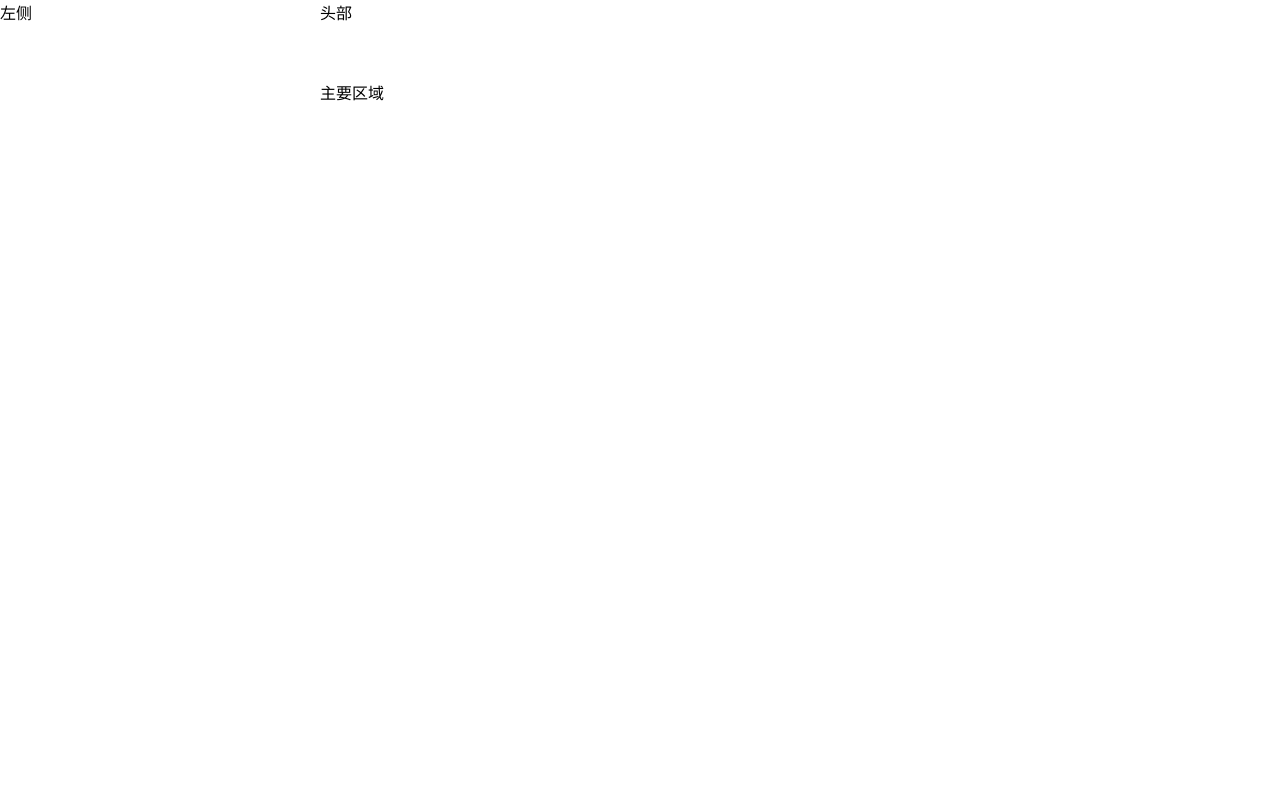
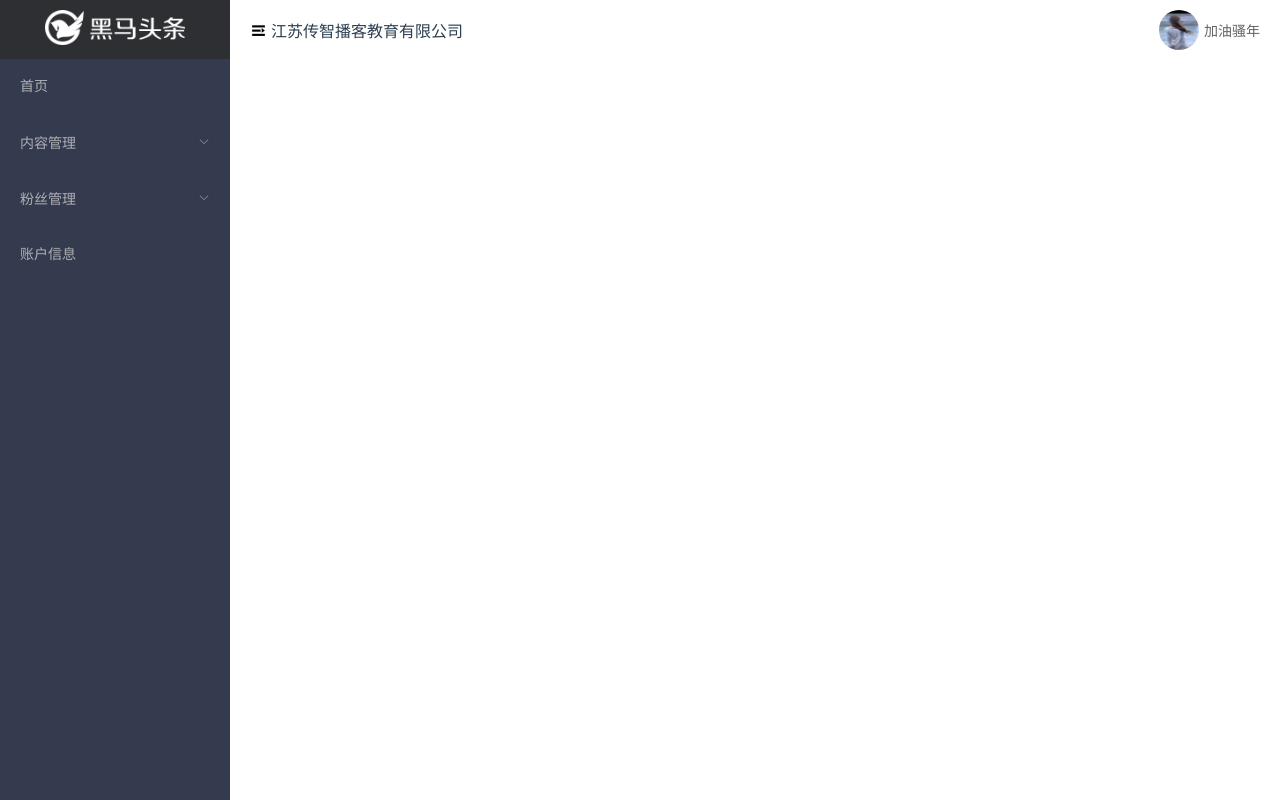
Before and after one commit to lmx15026569517/heimatoutiao89, a Vue app: page /#/home in a window 1280 px wide. Built offline with nearby package versions, Linux system fonts and the light colour scheme.

Commit message:
黑马头条pc-主页模块-头部结构及下拉菜单

```diff
--- /dev/null
+++ b/src/components/layout-aside.vue
@@ -0,0 +1,55 @@
+<template>
+<!-- 左侧导航 -->
+  <div class='layout-aside'>
+    <div class='title'>
+      <img src="../assets/img/logo_admin.png" alt="">
+    </div>
+  <el-menu style="width:231px" background-color="#353b4e" text-color="#adafb5" active-text-color="#ffd04b">
+    <!-- 导航组件 -->
+    <el-menu-item>
+      首页
+    </el-menu-item>
+    <!-- 二级导航   bug 就是因为分组 没有index值 =1或2   -->
+    <el-submenu index="1">
+      <!-- 具名插槽 -->
+        <span slot='title'>内容管理</span>
+        <!-- 放置 el-menu-item -->
+        <el-menu-item>发布文章</el-menu-item>
+        <el-menu-item>内容列表</el-menu-item>
+        <el-menu-item>评价列表</el-menu-item>
+        <el-menu-item>素材管理</el-menu-item>
+    </el-submenu>
+    <el-submenu index="2">
+        <span slot='title'>粉丝管理</span>
+        <el-menu-item>图文数据</el-menu-item>
+        <el-menu-item>粉丝列表</el-menu-item>
+        <el-menu-item>粉丝概况</el-menu-item>
+        <el-menu-item>粉丝列表</el-menu-item>
+
+    </el-submenu>
+      <el-menu-item>
+        账户信息
+      </el-menu-item>
+  </el-menu>
+</div>
+</template>
+<script>
+export default {
+
+}
+</script>
+
+<style lang='less' scoped>
+.layout-aside{
+  width: 230px;
+  .title{
+    text-align: center;
+    background-color: #2e2f32;
+    padding: 10px 0;
+    img{
+      height: 35px;
+    }
+  }
+}
+
+</style>
--- /dev/null
+++ b/src/components/layout-header.vue
@@ -0,0 +1,58 @@
+<template>
+  <!-- 头部组件 -->
+  <el-row class='layout-header' type="flex" align="middle" justify="space-between">
+    <!-- 左侧 -->
+    <el-col class='left' :span="6">
+        <!-- 左侧图标 -->
+        <i class='el-icon-s-unfold'></i>
+        <span class="title">江苏传智播客教育有限公司</span>
+    </el-col>
+    <!-- 右侧 -->
+    <el-col class='right' :span="4">
+        <el-row type="flex" justify="end" align="middle">
+          <img src="../assets/img/lmx.jpg" alt="">
+          <!-- 下拉菜单 -->
+          <el-dropdown>
+            <span>加油骚年</span>
+            <!-- 下拉菜单是一个具名插槽 -->
+            <el-dropdown-menu slot="dropdown">
+                <el-dropdown-item>个人信息</el-dropdown-item>
+                <el-dropdown-item>Git地址</el-dropdown-item>
+                <el-dropdown-item>退出</el-dropdown-item>
+            </el-dropdown-menu>
+          </el-dropdown>
+        </el-row>
+
+    </el-col>
+
+  </el-row>
+</template>
+
+<script>
+export default {
+
+}
+</script>
+
+<style lang='less' scoped>
+ .layout-header{
+   height: 60px;
+   .left{
+        font-size: 17px;
+        .title {
+            margin-left: 4px;
+            color:#2c3e50;
+            font-size: 16px;
+        }
+   }
+   .right {
+     img {
+       width: 40px;
+       height: 40px;
+       border-radius: 50%;
+       margin-right: 5px;
+     }
+   }
+ }
+
+</style>
--- a/src/views/home/index.vue
+++ b/src/views/home/index.vue
@@ -2,24 +2,33 @@
   <!-- 放置一个最外层的容器 -->
   <el-container>
     <!-- 先左右布局 -->
-   <el-aside>左侧</el-aside>
-   <!-- <el-container> -->
+   <el-aside style="background-color:#353b4e;height:100vh;width: 230px;">
+     <!-- 放置一个左侧组件 -->
+    <layout-aside></layout-aside>
+   </el-aside>
+   <!-- 再放el-container> -->
      <el-container>
        <!-- 上下布局 -->
        <el-header>
-         头部
+         <!-- 头部组件 -->
+         <layout-header></layout-header>
          </el-header>
          <!-- 主要区域 -->
          <el-main>
-           主要区域
+           <!-- 主要区域 -->
          </el-main>
      </el-container>
   </el-container>
 </template>
 
 <script>
+import layoutAside from '../../components/layout-aside' // 引入
+import layoutHeader from '../../components/layout-header'// 引入
 export default {
-
+  components: {
+    'layout-aside': layoutAside,
+    'layout-header': layoutHeader
+  }
 }
 </script>
 
--- a/src/views/login/index.vue
+++ b/src/views/login/index.vue
@@ -83,10 +83,10 @@
             this.$router.push('/home')
             // 成功后才会进入到then
           }).catch(() => {
-            // 这个是一个elementUI的方法
+            // 这个是一个elementUI的方法,和VUE没有关系
             this.$message({
               message: '您的手机号或者验证码不正确',
-              yupe: 'warning'
+              type: 'warning'
             })
           })
         }
```
Also changed, not shown: src/assets/img/lmx.jpg (added).
